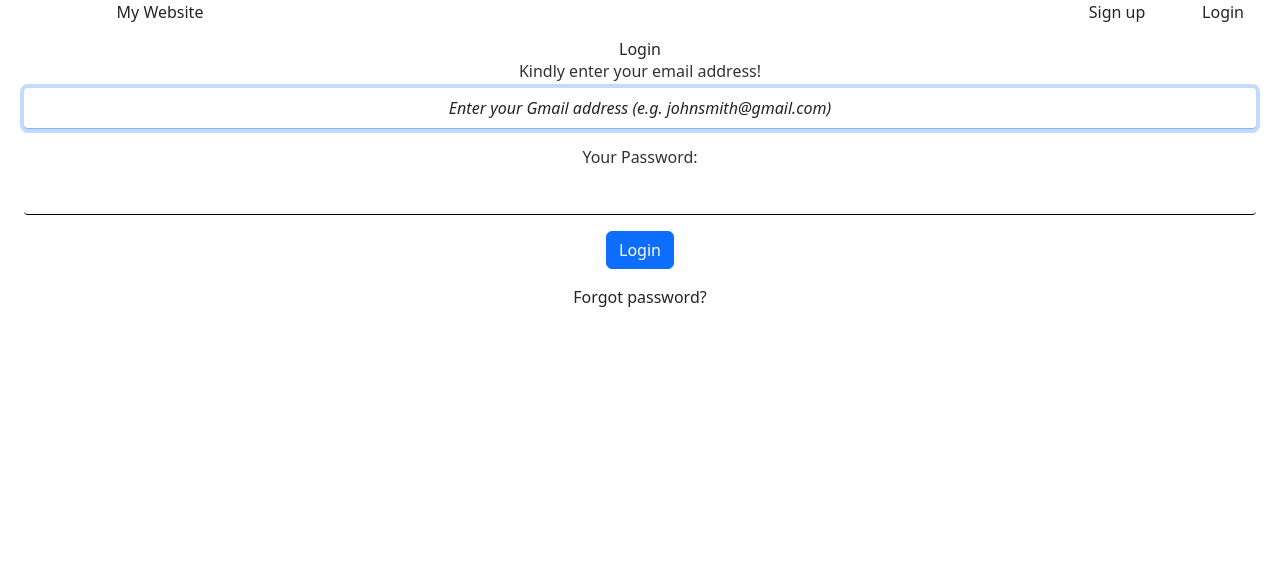
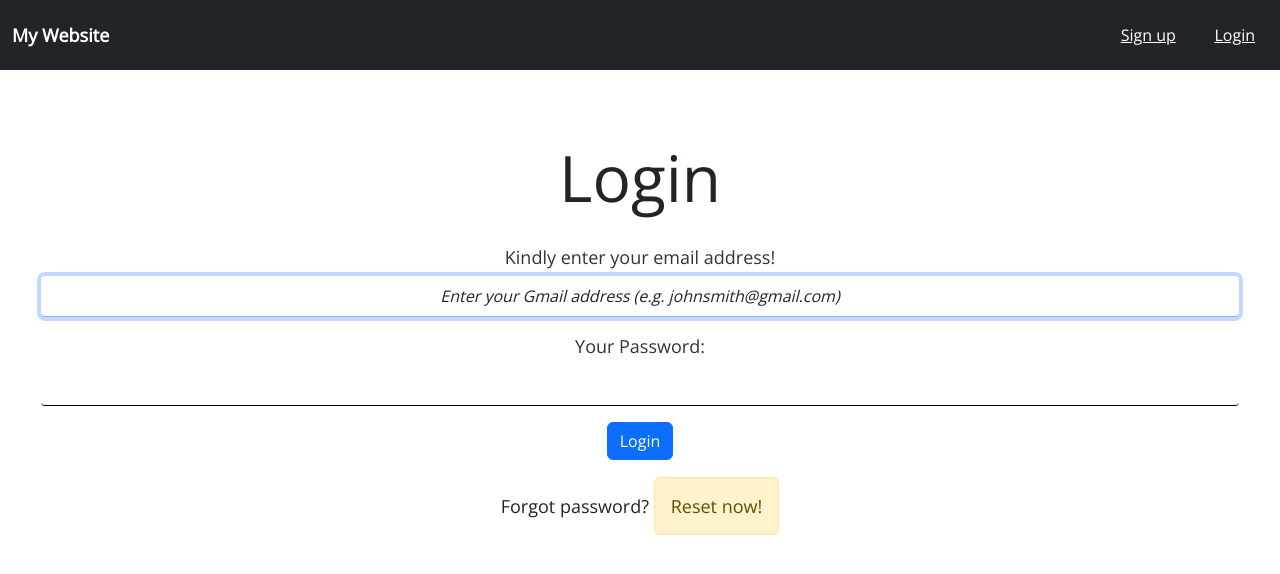
Before and after one commit to Zingjul/glocalization_app, a Django app: page /accounts/login/ in a window 1280 px wide. Shown: the top 574 px of the page. Run offline with Django 5.2, Linux system fonts and the light colour scheme; some libraries are stand-ins or nearby versions.

Commit message:
Started out css 1 scene

```diff
--- /dev/null
+++ b/static/glocalization_app/css/base.css
@@ -0,0 +1,61 @@
+:root{
+    --primary-dark-background: #000;
+    --primary-font-family:'Open Sans', sans-serif;
+    --primary-font-size: 18px;
+
+    /* headers */
+    --header_font_size_h1: 77px;
+    --header_font_size_h2: 64px;
+    --header_font_size_h3: 51px;
+    --header_font_size_h4: 38px;
+    --header_font_size_h5: 25px;
+    --header_font_size_h6: 12px;
+    --header_margin_top: 70px;
+    --header_margin_bottom: 10px;
+    --header_font_weight: 300px;
+
+    /* forms */
+    --form_inner_padding: 17px;
+}
+  /* ===== FORM FIELDS BASE STYLE ===== */
+* {
+    font-family: var(--primary-font-family);
+  }
+body {
+    font-size: var(--primary-font-size);
+    /* color: rgb(194, 255, 28); */
+}
+
+.main_headers{
+    margin-bottom: var(--header_margin_bottom);
+    margin-top: var(--header_margin_top);
+}
+  .main_headers h1{
+    font-size: var(--header_font_size_h1);
+    font-weight: var(--header_font_weight);
+  }
+  .main_headers h2{
+    font-size: var(--header_font_size_h2);
+    font-weight: var(--header_font_weight);
+  }
+  .main_headers h3{
+    font-size: var(--header_font_size_h3);
+    font-weight: var(--header_font_weight);
+  }
+  .main_headers h4{
+    font-size: var(--header_font_size_h4);
+    font-weight: var(--header_font_weight);
+  }
+  .main_headers h5{
+    font-size: var(--header_font_size_h5);
+    font-weight: var(--header_font_weight);
+  }
+  .main_headers h6{
+    font-size: var(--header_font_size_h6);
+    font-weight: var(--header_font_weight);
+  }
+
+
+form{
+    padding: var(--form_inner_padding);
+}
--- a/static/glocalization_app/css/general.css
+++ b/static/glocalization_app/css/forms.css
@@ -1,4 +1,3 @@
-/* ===== FORM FIELDS BASE STYLE ===== */
 input.form-control,
 select.form-control,
 textarea.form-control {
@@ -15,7 +14,6 @@ textarea.form-control {
 input.form-control {
   border-bottom: 1px solid black;
   color: var(--forms_font_color);
-  font-size: var(--forms_font_size);
   margin-bottom: 15px;
   border-radius: 4px;
 }
@@ -42,7 +40,6 @@ select:-webkit-autofill {
   -webkit-box-shadow: 0 0 0px 1000px transparent inset !important;
   box-shadow: 0 0 0px 1000px transparent inset !important;
   -webkit-text-fill-color: var(--forms_font_color) !important;
-  font-size: var(--forms_font_size) !important;
   text-align: center;
   transition: background-color 5000s ease-in-out 0s;
 }
@@ -83,7 +80,6 @@ ul.helptext {
   padding-left: 0 !important;
   margin-bottom: 10px;
   color: #858686;
-  font-size: 0.9em;
 }
 
 ul.helptext li::before {
@@ -106,7 +102,6 @@ ul.errorlist {
     padding: 0;
     margin: 0;
     color: #d9534f; /* Bootstrap danger color */
-    font-size: 0.9em;
     text-align: left;
   }
 
@@ -118,7 +113,6 @@ ul.errorlist {
     margin: 0;
     padding: 0;
     color: red;
-    font-size: 0.9rem;
 }
 .errorlist li::before {
     content: "⚠ ";
--- /dev/null
+++ b/static/glocalization_app/css/header.css
@@ -0,0 +1,11 @@
+  .bg-dark {
+    background-color: var(--primary-dark-background) ;
+  }
+
+  .text-primary-custom {
+    color: var(--primary-color) !important;
+  }
+
+  .btn-link:hover {
+    color: var(--primary-color) !important;
+  }
--- a/templates/base.html
+++ b/templates/base.html
@@ -20,8 +20,8 @@
     <script defer src="https://cdn.jsdelivr.net/npm/alpinejs@3.14.8/dist/cdn.min.js"></script>
 
     <!-- Custom CSS -->
-    <link rel="stylesheet" href="{% static 'css/styles.css' %}">
-    <link rel="stylesheet" href="{% static 'glocalization_app/css/general.css' %}">
+    <link rel="stylesheet" href="{% static 'glocalization_app/css/base.css' %}">
+    <link rel="stylesheet" href="{% static 'glocalization_app/css/forms.css' %}">
     <link rel="stylesheet" href="{% static 'glocalization_app/css/header.css' %}">
     <link rel="stylesheet" href="{% static 'glocalization_app/css/login_page.css' %}">
     <link rel="stylesheet" href="{% static 'css/output.css' %}">
@@ -35,47 +35,36 @@
     <script src="https://code.jquery.com/jquery-3.7.1.min.js"></script>
 
     <!-- Additional head content -->
-    {% block extra_head %}{% endblock extra_head %}
+    {% block extra_head %}
+    {% endblock extra_head %}
+
 </head>
 <body>
-    <header>
-        <div class="container-fluid text-center the_header">
-            <div class="row">
-                <div class="col-3 header_child">
-                    <a class="navbar-brand" href="/">My Website</a>
+    <header class="bg-dark text-white py-3">
+        <div class="container-fluid">
+          <div class="row align-items-center">
+
+            <!-- Brand / Logo -->
+            <div class="col-md-3 col-6">
+              <a class="navbar-brand text-primary-custom fw-bold" href="/">My Website</a>
             </div>
-                <div class="row col-9">
-                    <div class="col header_child text-start">
-                        <a class="nav-link" href="/"></a>
+
+            <!-- Authenticated Links -->
+            {% if user.is_authenticated %}
+            <div class="col-md-9 col-6 text-end">
+              <a class="btn btn-link text-white me-2" href="/">Home</a>
+              <a class="btn btn-link text-white me-2" href="{% url 'logout' %}">Logout</a>
+              <a class="btn btn-outline-danger" href="{% url 'delete_account' %}">Delete Account</a>
             </div>
-                    <div class="col header_child text-start">
-                        <a class="nav-link" href="/"></a>
-                    </div>
-                    {% if user.is_authenticated %}
-                    <div class="row col">
-                        <div class="col header_child text-start">
-                            <a class="nav-link" href="/">Home</a>
-                        </div>
-                        <div class="col header_child">
-                            <a class="nav-link" href="{% url 'logout' %}">Logout</a>
-                        </div>
-                        <div class="col-sm header_child">
-                            <a href="{% url 'delete_account' %}" class="btn btn-outline-danger">
-                                Delete My Account
-                            </a>
-                        </div>
-                    </div>
+
+            <!-- Unauthenticated Links -->
             {% else %}
-                    <div class="row col container-fluid">
-                        <div class="col-sm-8 header_child text-end">
-                            <a class="nav-link" href="{% url 'signup' %}">Sign up</a>
-                        </div>
-                        <div class="col-sm-4 header_child text-end">
-                            <a class="nav-link" href="{% url 'login' %}">Login</a>
-                        </div>
+            <div class="col-md-9 col-6 text-end">
+              <a class="btn btn-link text-white me-2" href="{% url 'signup' %}">Sign up</a>
+              <a class="btn btn-link text-white" href="{% url 'login' %}">Login</a>
             </div>
             {% endif %}
-                </div>
+
           </div>
         </div>
       </header>
--- a/templates/registration/login.html
+++ b/templates/registration/login.html
@@ -1,4 +1,5 @@
 {% extends 'base.html' %}
+
 {% block content %}
 <div class="text-center">
   <div class="main_headers">
@@ -22,8 +23,8 @@
     </form>
 
     <div class="mt-3">
-      <a href="{% url 'password_reset' %}">Forgot password?</a>
+      <a href="{% url 'password_reset' %}">Forgot password? <span class="alert alert-warning">Reset now!</span></span></a>
     </div>
   </div>
 </div>
-{% endblock content %}
+{% endblock %}
```
Also changed, not shown: static/glocalization_app/css/colors.css (added, +13 -0 lines), static/glocalization_app/css/login.css (added, +37 -0 lines), templates/registration/signup.html (+5 -4 lines), accounts/urls.py (line endings or trailing spaces). Lines whose indentation alone changed are shown as unchanged.
